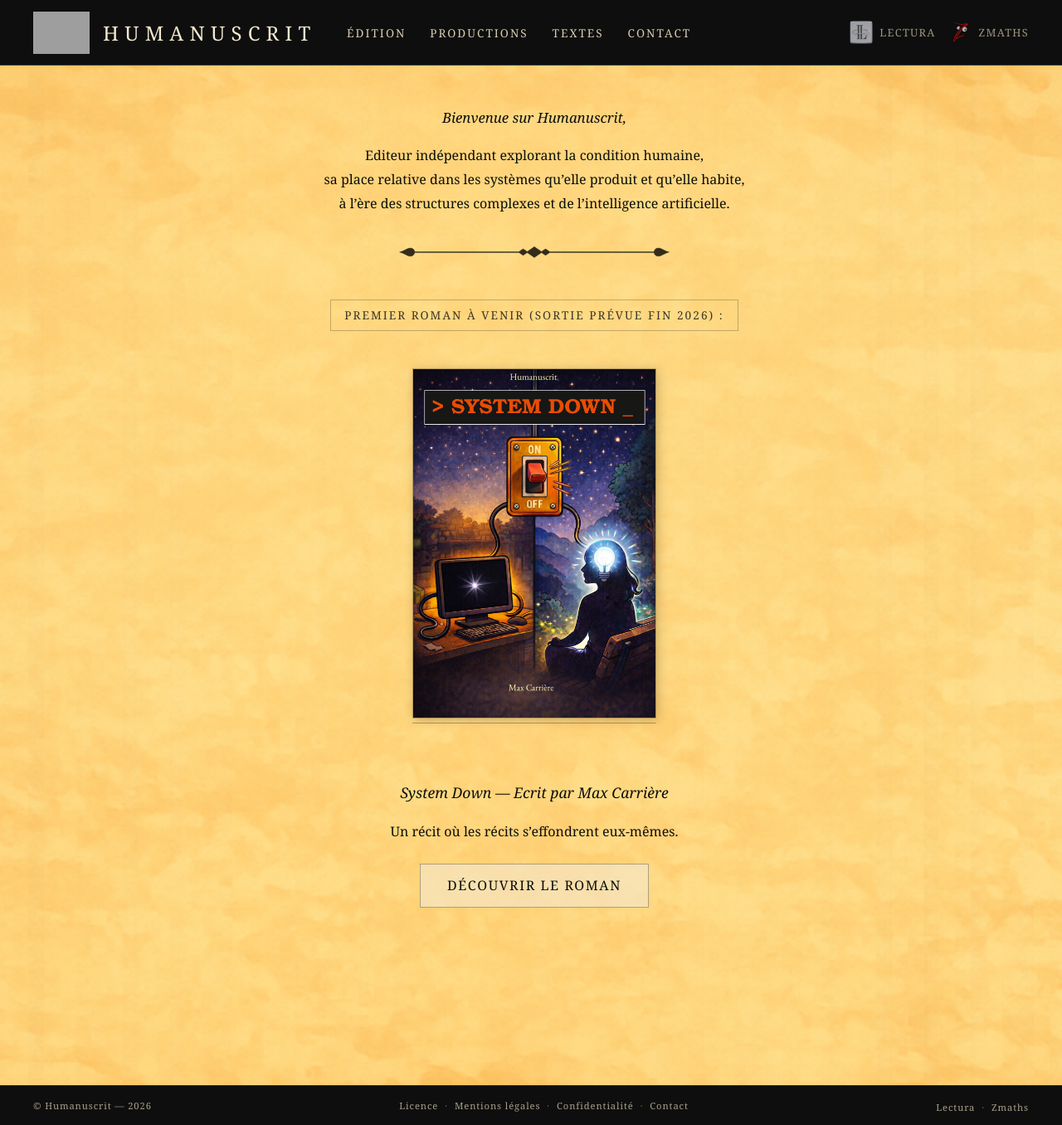
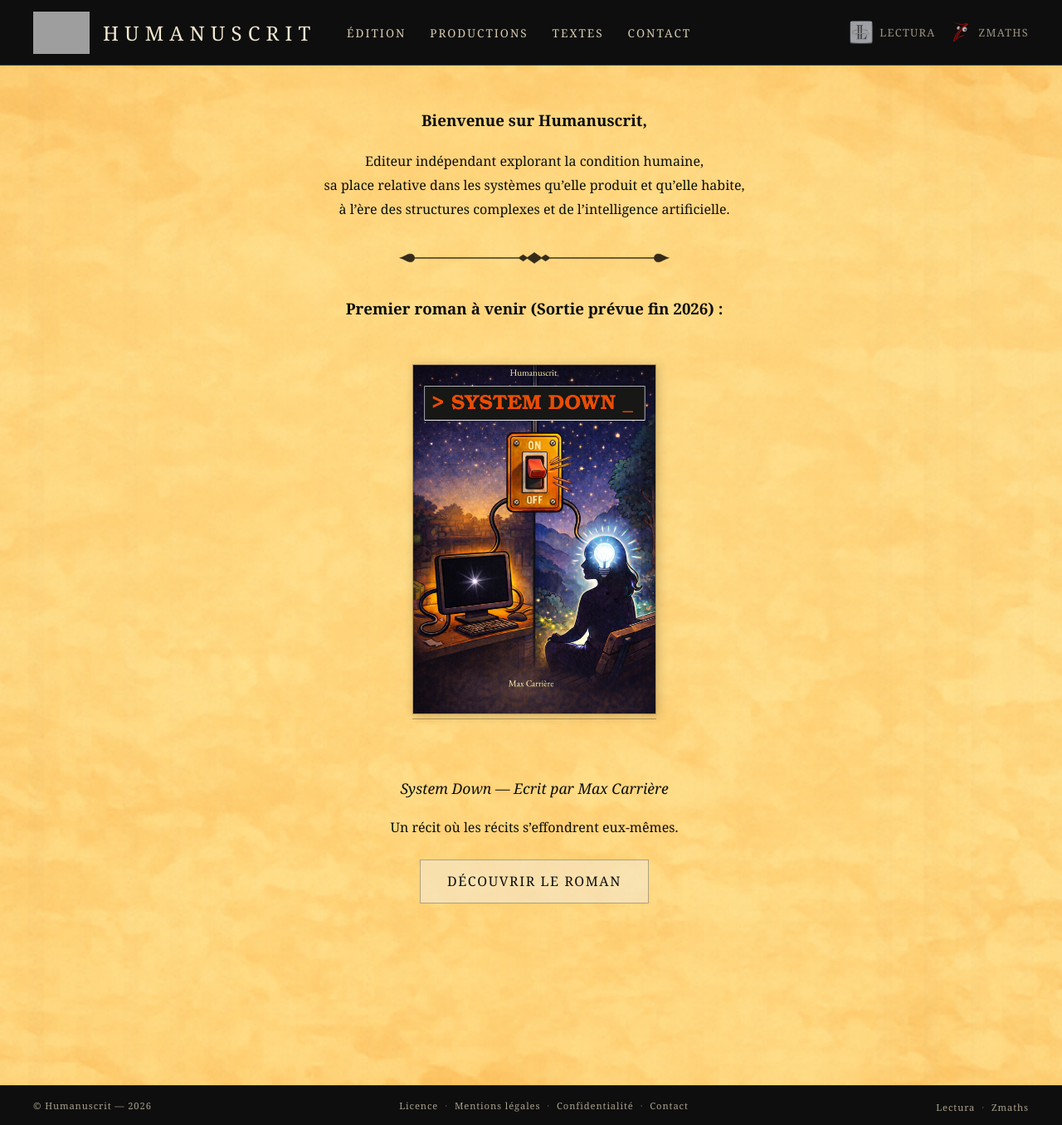
Before and after one commit to maxcarriere/humanuscrit, a Jekyll site: the page built from index.md, in a window 1280 px wide and 1356 px high. Shown: the whole window at 83% size. Built offline with Jekyll 4.4.1, drawn with Linux system fonts in a browser that asks for light colours; grey boxes are pictures that could not be loaded.

Commit message:
Accueil : titres h3 au lieu d'encadrés
Co-Authored-By: Claude Opus 4.6 <noreply@anthropic.com>

```diff
--- a/index.md
+++ b/index.md
@@ -3,15 +3,15 @@ title: Humanuscrit
 layout: home
 ---
 
-<p class="home-welcome">Bienvenue sur Humanuscrit,</p>
+### Bienvenue sur Humanuscrit,
 
-<p class="home-subtitle">Editeur indépendant explorant la condition humaine,<br>
+<p>Editeur indépendant explorant la condition humaine,<br>
 sa place relative dans les systèmes qu'elle produit et qu'elle habite,<br>
 à l'ère des structures complexes et de l'intelligence artificielle.</p>
 
 ---
 
-<p class="home-publication-label">Premier roman à venir (Sortie prévue fin 2026) :</p>
+### Premier roman à venir (Sortie prévue fin 2026) :
 
 <div class="home-hero">
 <div class="home-cover">
```
